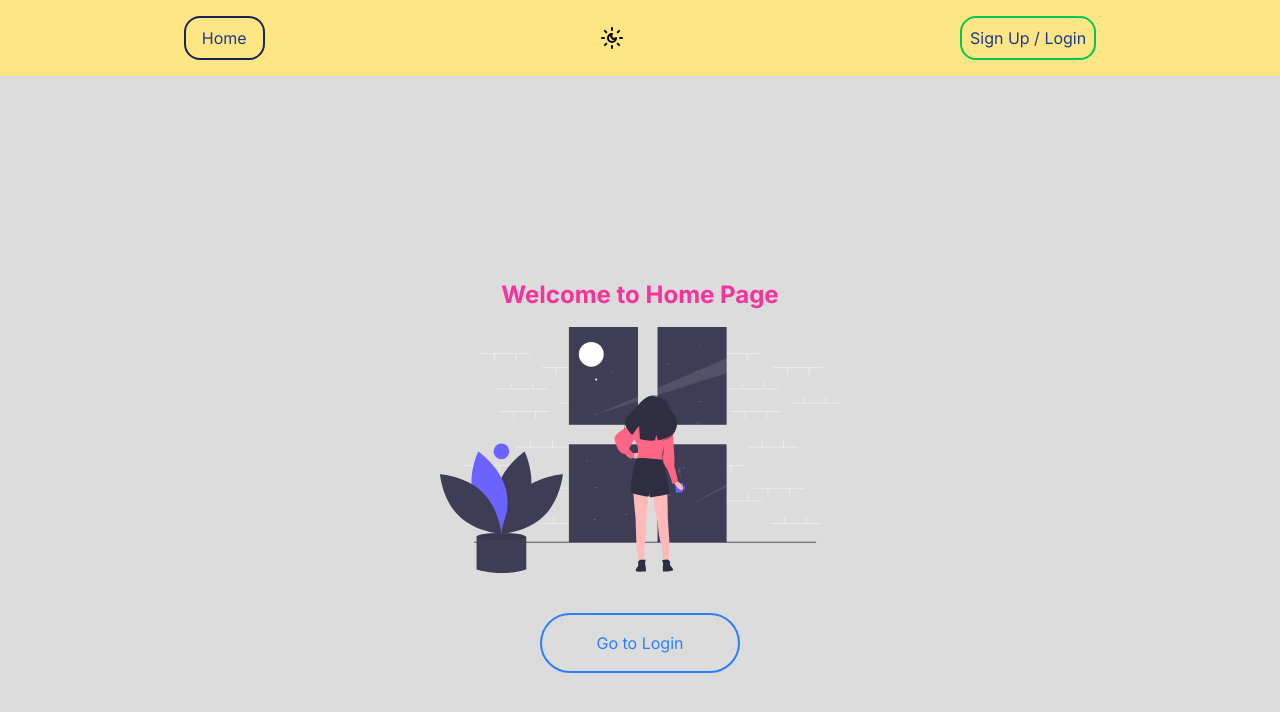
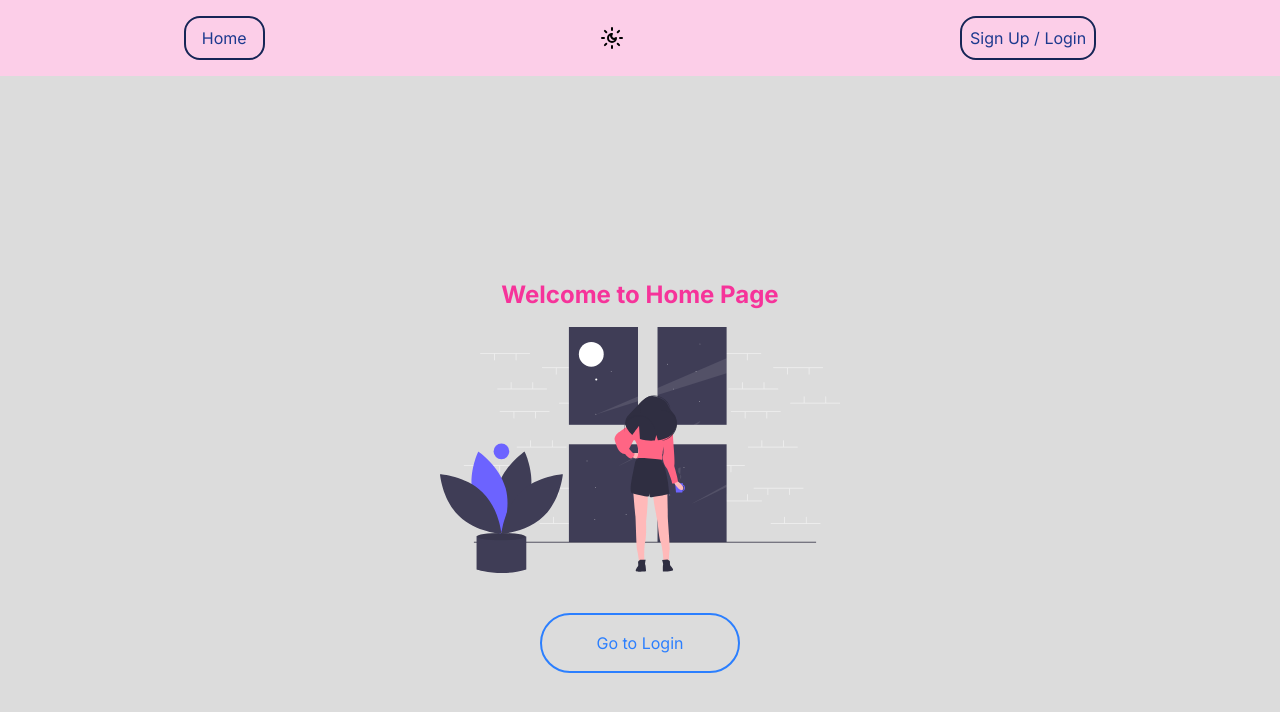
Before and after one commit to This-is-pawan/Generate_password, a Next.js app in the folder client/: page / in a window 1280 px wide. Shown: the top 712 px of the page. Built offline with nearby package versions, Linux system fonts and the light colour scheme.

Commit message:
Update Navbar.tsx

```diff
--- a/client/components/Navbar.tsx
+++ b/client/components/Navbar.tsx
@@ -36,7 +36,7 @@ const Navbar = () => {
   };
 
   return (
-    <div className="bg-amber-200 p-4">
+    <div className="bg-pink-200 p-4">
       <div className="flex justify-around items-center ">
         <Link
           href="/"
@@ -55,7 +55,7 @@ const Navbar = () => {
 
         <Link
           href="/Register"
-          className="text-blue-900 border-2 p-2 rounded-2xl border-green-500"
+          className="text-blue-900 border-2 p-2 rounded-2xl border-blue-950"
         >
           Sign Up / Login
         </Link>
```
